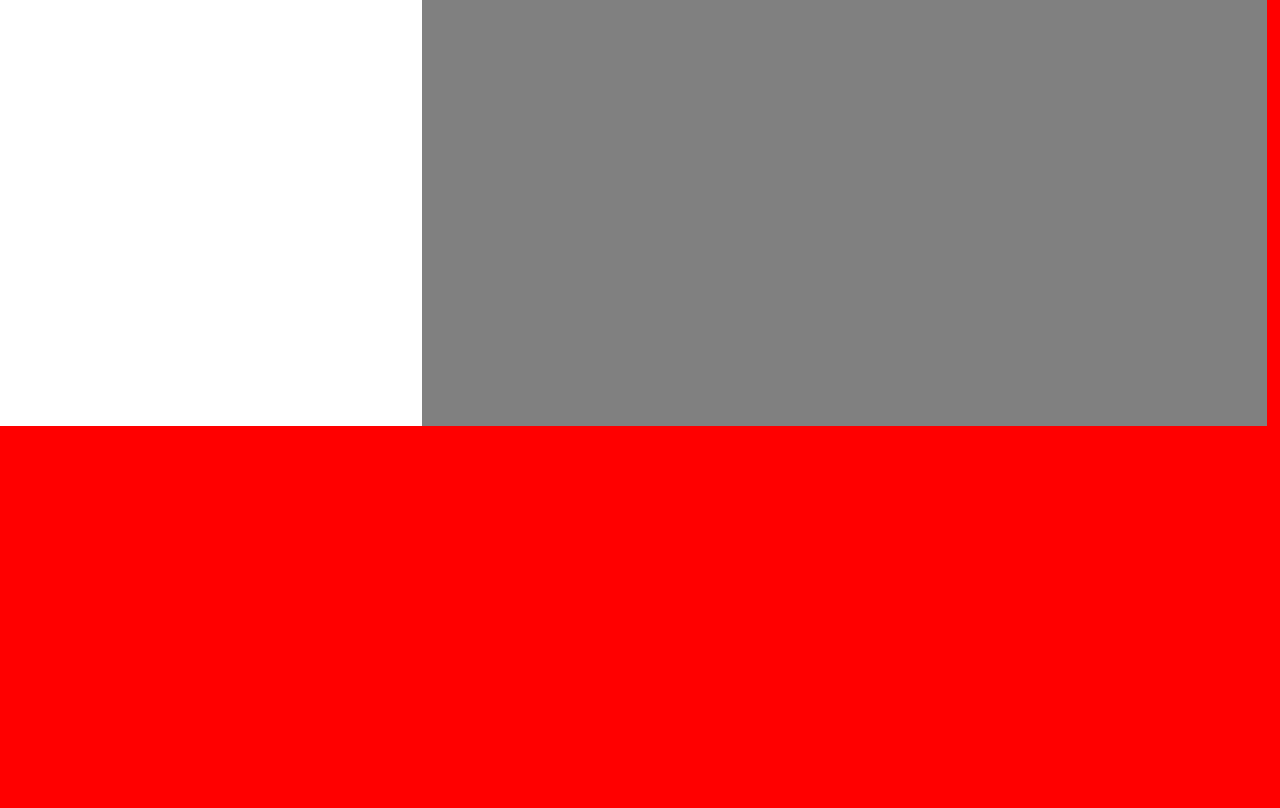
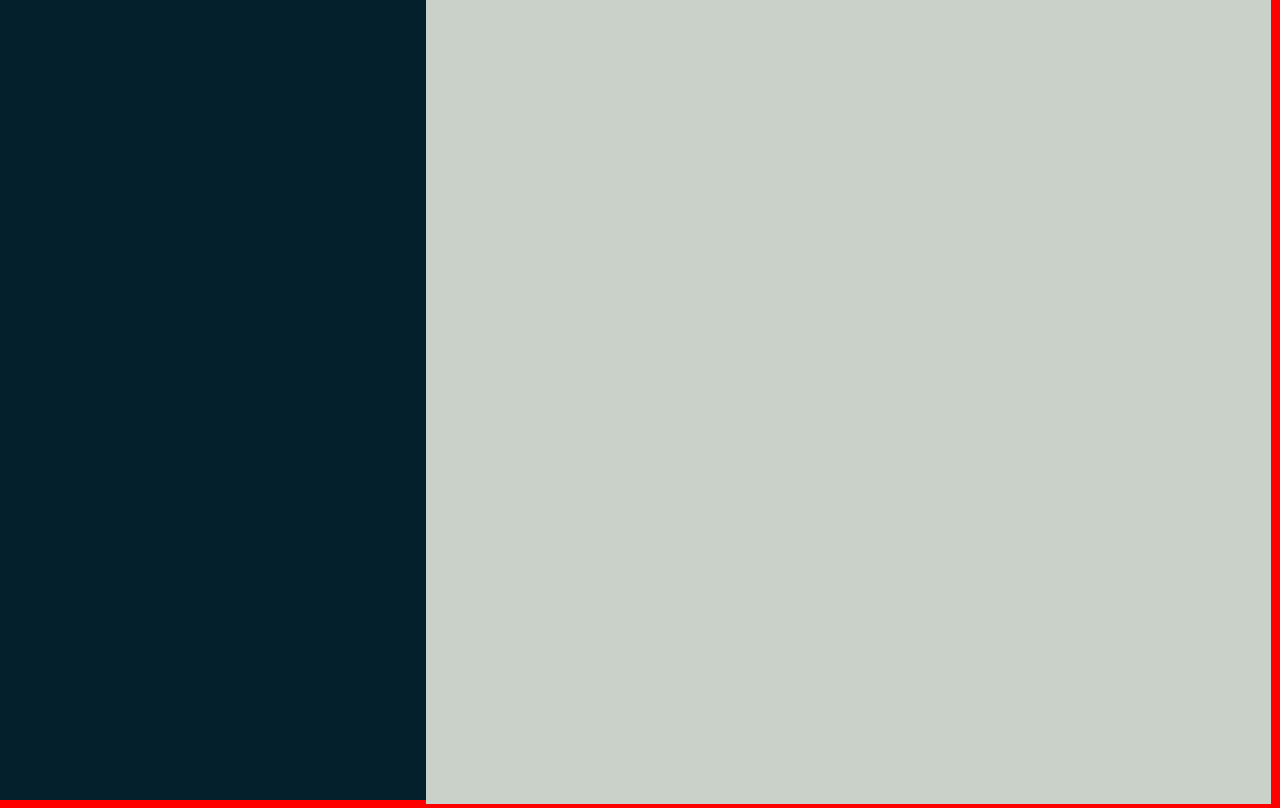
Before and after one commit to jamesoshea/touchemin, a Vue app: page / in a window 1280 px wide. Built offline with nearby package versions, Linux system fonts and the light colour scheme.

Commit message:
canvas renders scale properly

```diff
--- a/package.json
+++ b/package.json
@@ -10,6 +10,7 @@
   },
   "dependencies": {
     "register-service-worker": "^1.0.0",
+    "tone": "^0.12.80",
     "vue": "^2.5.13",
     "vuex": "^3.0.1"
   },
--- a/public/index.html
+++ b/public/index.html
@@ -8,11 +8,6 @@
     <link rel="shortcut icon" href="<%= webpackConfig.output.publicPath %>favicon.ico">
     <link rel="stylesheet" href="./style.css">
     <title>my-project</title>
-    <style>
-      body {
-        margin: 0;
-      }
-    </style>
   </head>
   <body>
     <noscript>
--- a/src/App.vue
+++ b/src/App.vue
@@ -1,10 +1,10 @@
 <template>
   <div id="app">
-    <div id="touchemin-expression-canvas-container">
+    <div id="touchemin__expression-canvas-container">
       <ExpressionCanvas />
     </div>
-    <div id="touchemin-note-canvas-container">
-      <NoteCanvas msg="Welcome to Your Vue.js App"/>
+    <div id="touchemin__note-canvas-container">
+      <NoteCanvas />
     </div>
   </div>
 </template>
@@ -27,19 +27,28 @@ export default {
 </script>
 
 <style lang="scss">
+html, body {
+  margin: 0;
+}
+
 #app {
+  position: absolute;
   font-family: "Avenir", Helvetica, Arial, sans-serif;
   -webkit-font-smoothing: antialiased;
   -moz-osx-font-smoothing: grayscale;
   text-align: center;
   display: flex;
+  min-height: 100%;
+  min-width: 100%;
+  top: 0;
+  left: 0;
 }
 
-#touchemin-expression-canvas-container {
+#touchemin__expression-canvas-container {
   flex-basis: 33%;
 }
 
-#touchemin-note-canvas-container {
+#touchemin__note-canvas-container {
   flex-basis: 66%;
 }
 </style>
--- /dev/null
+++ b/src/assets/variables.scss
@@ -0,0 +1,2 @@
+$darkest-color: #04202C;
+$lightest-color: #C9D1C8;
--- a/src/components/ExpressionCanvas.vue
+++ b/src/components/ExpressionCanvas.vue
@@ -19,26 +19,28 @@ export default {
     drawPoint(touch) {
       this.ctx.beginPath();
       const touchPos = getTouchPos(this.canvas, touch);
+      console.log(touchPos)
       this.ctx.arc(
         touchPos.x,
         touchPos.y,
-        10,
+        5,
         0,
         Math.PI * 4,
         true
       );
-      this.ctx.fillStyle = 'black';
+      this.ctx.fillStyle = 'white';
       this.ctx.fill();
     }
   },
   mounted() {
     this.canvas = document.getElementById('touchemin-expression-canvas');
-    this.canvas.style.width = '100%';
-    this.canvas.style.height = '100%';
     this.ctx = this.canvas.getContext('2d');
-    this.ctx.fillStyle = 'white';
-    this.ctx.fillRect(0, 0, this.canvas.width, this.canvas.height);
+    this.ctx.height = window.innerHeight;
+    this.canvas.height = window.innerHeight;
+    this.ctx.width = window.innerWidth / 3;
+    this.canvas.width = window.innerWidth / 3;
     this.canvas.addEventListener('touchstart', (e) => {
+      e.preventDefault();
       Array.from(e.targetTouches).forEach((touch) => {
         if (touch.target === this.canvas) {
           this.drawPoint(touch);
@@ -48,3 +50,11 @@ export default {
   },
 }
 </script>
+
+<style lang="scss" scoped>
+  @import '../assets/variables.scss';
+
+  canvas {
+    background-color: $darkest-color;
+  }
+</style>
--- a/src/components/NoteCanvas.vue
+++ b/src/components/NoteCanvas.vue
@@ -1,6 +1,6 @@
 <template>
   <div class="canvas-container">
-    <canvas id="touchemin-note-canvas" />
+    <canvas id="touchemin-note-canvas" style="width: 100%; height:100%;"/>
   </div>
 </template>
 
@@ -32,14 +32,13 @@ export default {
   },
   mounted() {
     this.canvas = document.getElementById('touchemin-note-canvas');
-    this.canvas.style.width ='100%';
-    this.canvas.style.height='100%';
-    // this.canvas.width  = this.canvas.offsetWidth;
-    // this.canvas.height = this.canvas.offsetHeight;
     this.ctx = this.canvas.getContext('2d');
-    this.ctx.fillStyle = 'gray';
-    this.ctx.fillRect(0, 0, this.canvas.width, this.canvas.height);
+    this.ctx.height = window.innerHeight;
+    this.canvas.height = window.innerHeight;
+    this.ctx.width = window.innerWidth / (3 / 2);
+    this.canvas.width = window.innerWidth / (3 / 2);
     window.addEventListener('touchstart', (e) => {
+      e.preventDefault();
       Array.from(e.targetTouches).forEach((touch) => {
         if (touch.target === this.canvas) {
           this.drawPoint(touch);
@@ -49,3 +48,11 @@ export default {
   },
 }
 </script>
+
+<style lang="scss" scoped>
+  @import '../assets/variables.scss';
+
+  canvas {
+    background-color: $lightest-color;
+  }
+</style>
```
Also changed, not shown: 1 other file (tests, documents, lock files or other folders).
